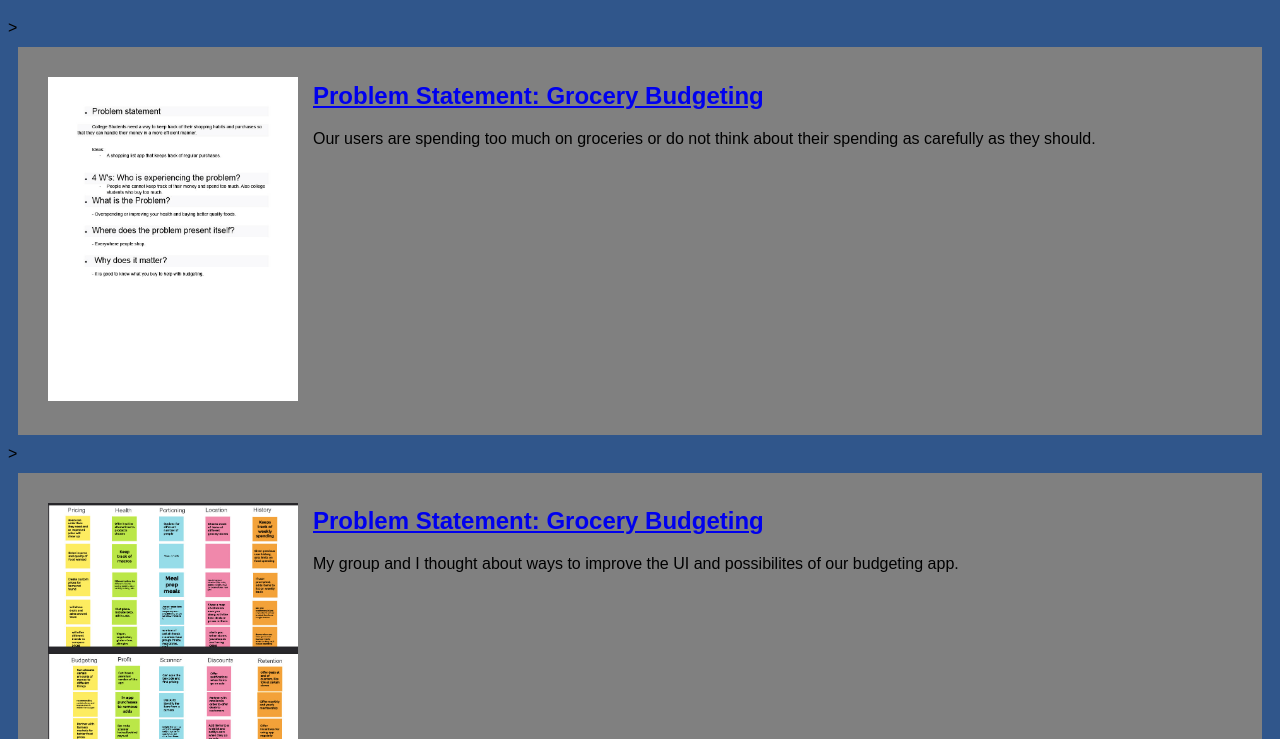
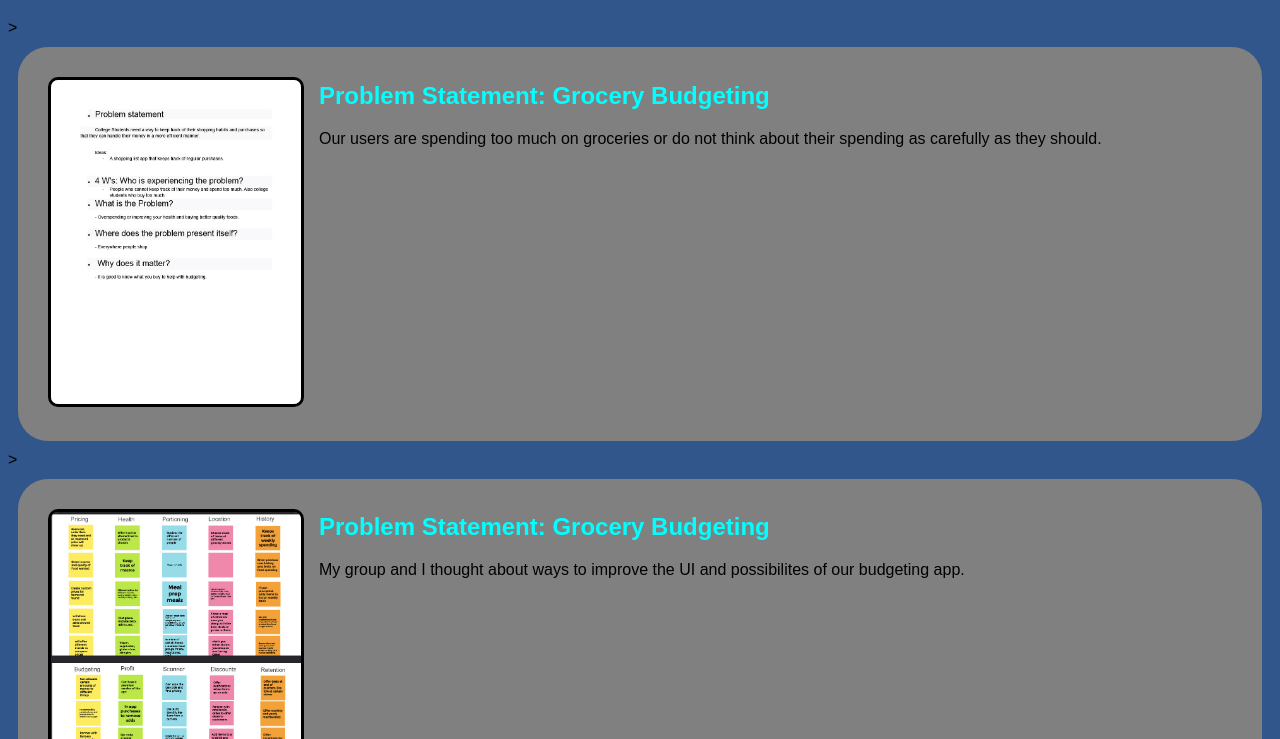
Before and after one commit to jjcrowe17/jjcrowe17.github.io, a plain HTML site: page index.html in a window 1280 px wide. Shown: the part 61-800 px from the top of the page. Drawn offline with Linux system fonts and the light colour scheme.

Commit message:
Add files via upload

```diff
--- a/styles.css
+++ b/styles.css
@@ -8,14 +8,33 @@ display:flex;
 padding:15px;
 margin:10px;
 background: grey;
+border-radius: 30px;
 }
 
 .assignment img {
  width:250px;
-padding: 15px;
+margin: 15px;
+border: 3px solid black;
+border-radius: 10px;
+}
+
+.assignment img:hover {
+
+   border: 3px dashed lightslategray;
 }
 
 h1{
     color:black;
     text-align: center;
 }
+
+a {
+
+    text-decoration: none;
+    color: cyan;
+}
+
+a:hover {
+    color: black
+
+}
```
Also changed, not shown: images/sketch.jpg (added), 1 other file.
